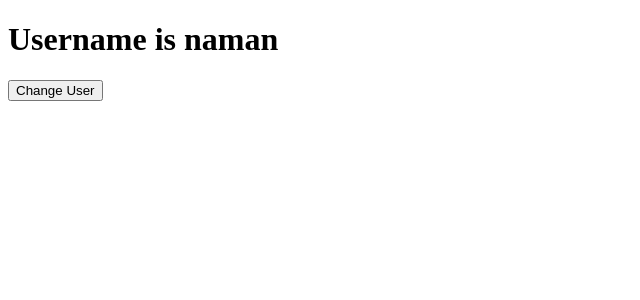
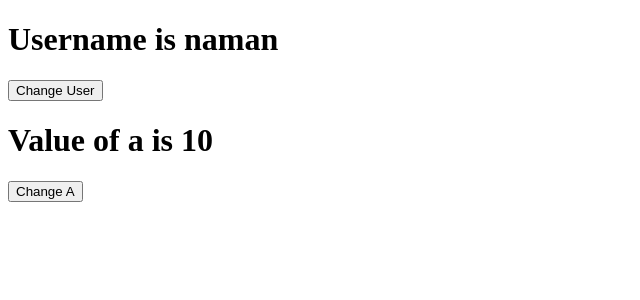
Before and after one commit to nemon024/reactOneshot, a React (Vite) app in the folder reactOneshot/: page / in a window 1280 px wide. Shown: the top 300 px of the page, without its empty margins (0-640 px from the left). Built offline with nearby package versions, Linux system fonts and the light colour scheme.

Commit message:
Implement user state management with hooks and add functionality to change user and value

```diff
--- a/reactOneshot/src/App.jsx
+++ b/reactOneshot/src/App.jsx
@@ -1,12 +1,29 @@
-// JSX
-import React from 'react'
+// Hooks - special type of functions
+import React, {useState} from 'react'
 const App = () =>{
-  const user ="naman"
+
+  // let user ="naman"
+
+  const [user , nameChange] = useState('naman')
+  const [a , setA] = useState(10)
+
+  const changeUser =()=>{
+    nameChange("mohit")
+  }
+
+  const changeA = () =>{
+    setA(20)
+  }
+
   return(
     <div>
      <h1>Username is {user}</h1>
      {/* {} bracker are used to a call a parameter or a variable in the function  */}
-     <button>Change User</button>
+     <button onClick={changeUser}>Change User</button>
+
+
+     <h1>Value of a is {a}</h1>
+     <button onClick={changeA}>Change A </button>
     </div>
 
   )
```
